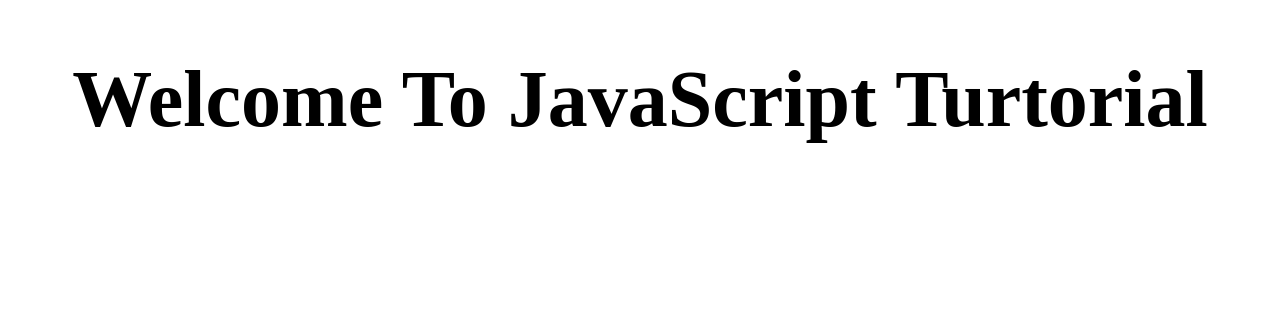
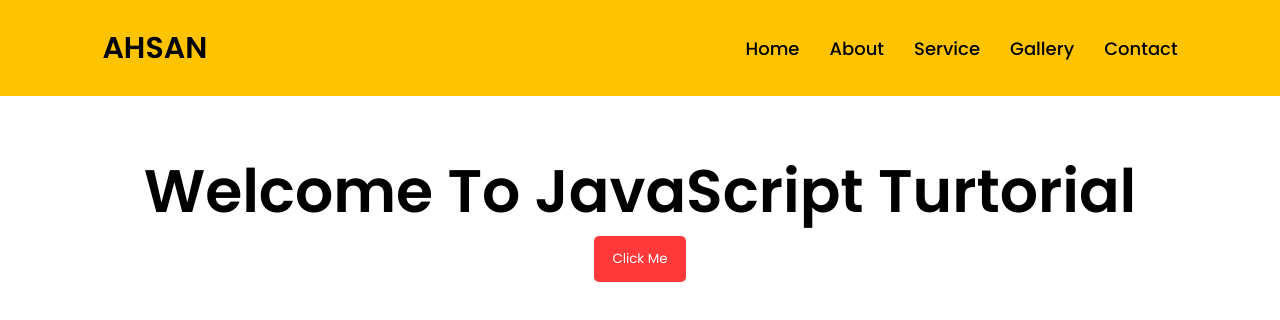
Before and after one commit to techsphere30/Web-Development, a plain HTML site: page JavaScript/index.html in a window 1280 px wide. Drawn offline with Linux system fonts and the light colour scheme.

Commit message:
navbar responsive

```diff
--- a/JavaScript/index.html
+++ b/JavaScript/index.html
@@ -5,18 +5,34 @@
     <meta charset="UTF-8">
     <meta name="viewport" content="width=device-width, initial-scale=1.0">
     <title>JavaScript Tutorial</title>
-    <style>
-        h1 {
-            text-align: center;
-            font-size: 80px;
-        }
-    </style>
+    <link rel="stylesheet" href="style.css">
+    <link rel="stylesheet" href="https://cdnjs.cloudflare.com/ajax/libs/font-awesome/6.4.2/css/all.min.css"
+        integrity="sha512-z3gLpd7yknf1YoNbCzqRKc4qyor8gaKU1qmn+CShxbuBusANI9QpRohGBreCFkKxLhei6S9CQXFEbbKuqLg0DA=="
+        crossorigin="anonymous" referrerpolicy="no-referrer" />
 </head>
 
 <body>
-    <h1>Welcome To JavaScript Turtorial</h1>
+    <div class="nav">
+        <a href="#" class="logo">Ahsan</a>
+        <ul class="navlist">
+            <li class="navlink">Home</li>
+            <li class="navlink">About</li>
+            <li class="navlink">Service</li>
+            <li class="navlink">Gallery</li>
+            <li class="navlink">Contact</li>
+        </ul>
+        <i class="fa-solid fa-bars" id="hamburger"></i>
+    </div>
+    <div class="content">
+        <h1 id="heading1">Welcome To JavaScript Turtorial</h1>
+        <button id="button">Click Me</button>
+    </div>
+
+
     <!-- <script src="script1.js"></script> -->
-    <script src="script2.js"></script>
+    <!-- <script src="script2.js"></script> -->
+    <!-- <script src="script3.js"></script> -->
+    <script src="script4.js"></script>
 </body>
 
 </html>
--- a/JavaScript/script2.js
+++ b/JavaScript/script2.js
@@ -1,12 +1,18 @@
 console.log("Welcome to class 2 of Javascript")
 //data types in JavaScript
 let a = 5; //Number
+console.log(a)
 let b = false; //boolean
-let c = "500"; //string
-let d; // undefined
+console.log(b)
+let c = "i am a string"; //string
+console.log(c)
+let d = undefined; // undefined
+console.log(d)
 let e = null; //null
+console.log(e)
 const f = 20; // to declare constants
-a = 1000;
+console.log(f)
+// a = 1000;
+// console.log(a)
 // f = 2000; // this line generates error because changing the value of a constant is not allowed
-console.log(a, b, c, d, e, f);
 console.log(2 > 10); // generate output false
--- /dev/null
+++ b/JavaScript/script4.js
@@ -0,0 +1,30 @@
+console.log("Welcome to Script4");
+
+// let h1 = document.getElementById("heading1");
+// // console.log(h1)
+// let btn = document.getElementById("button");
+// // console.log(btn)
+// btn.addEventListener("click", function () {
+//     h1.classList.add("Dell");
+// })
+
+
+// let input = prompt("Enter a number");
+// if (input >= 10) {
+//     alert("Morning");
+// } else {
+//     alert("Evening");
+// }
+
+
+let navbar = document.querySelector(".navlist");
+// console.log(navbar)
+let bars = document.getElementById("hamburger");
+// console.log(bars)
+bars.addEventListener("click", function () {
+    if (navbar.style.top === "12vh") {
+        navbar.style.top = "-100vh";
+    } else {
+        navbar.style.top = "12vh";
+    }
+})
--- /dev/null
+++ b/JavaScript/style.css
@@ -0,0 +1,105 @@
+@import url('https://fonts.googleapis.com/css2?family=Poppins:wght@300;400;500;600&display=swap');
+
+* {
+    margin: 0;
+    padding: 0;
+    box-sizing: border-box;
+    list-style: none;
+    font-family: 'Poppins', sans-serif;
+    text-decoration: none;
+}
+
+h1 {
+    text-align: center;
+    font-size: 60px;
+}
+
+button {
+    padding: 13px 18px;
+    background: rgb(255, 57, 57);
+    color: white;
+    border: none;
+    border-radius: 5px;
+    cursor: pointer;
+    transition: all 0.5s ease;
+}
+
+button:hover {
+    background-color: rgb(255, 0, 0);
+    margin: auto;
+}
+
+.content {
+    display: flex;
+    flex-direction: column;
+    justify-content: center;
+    align-items: center;
+    padding-top: 50px;
+}
+
+.nav {
+    height: 12vh;
+    background-color: #FFC300;
+    padding: 20px 8%;
+    display: flex;
+    justify-content: space-between;
+    align-items: center;
+}
+
+.logo {
+    font-size: 30px;
+    font-weight: 600;
+    text-transform: uppercase;
+    color: black;
+}
+
+.navlist {
+    display: flex;
+    justify-content: space-between;
+    align-items: center;
+    gap: 30px;
+    transition: all 0.5s ease;
+}
+
+.navlink {
+    font-size: 18px;
+    font-weight: 500;
+    cursor: pointer;
+    transition: all 0.5s ease;
+}
+
+.navlink:hover {
+    color: #ffffff;
+}
+
+#hamburger {
+    font-size: 18px;
+    display: none;
+}
+
+
+@media (max-width : 880px) {
+    /* body {
+        background-color: red;
+    } */
+
+    h1 {
+        font-size: 40px;
+    }
+
+    .navlist {
+        flex-direction: column;
+        position: absolute;
+        background-color: #FFEC00;
+        top: -100vh;
+        right: 0;
+        width: 100%;
+        padding: 5vh 0vh;
+    }
+
+    #hamburger {
+        font-size: 18px;
+        display: block;
+        cursor: pointer;
+    }
+}
```
Also changed, not shown: JavaScript/script3.js (added, +22 -0 lines).
